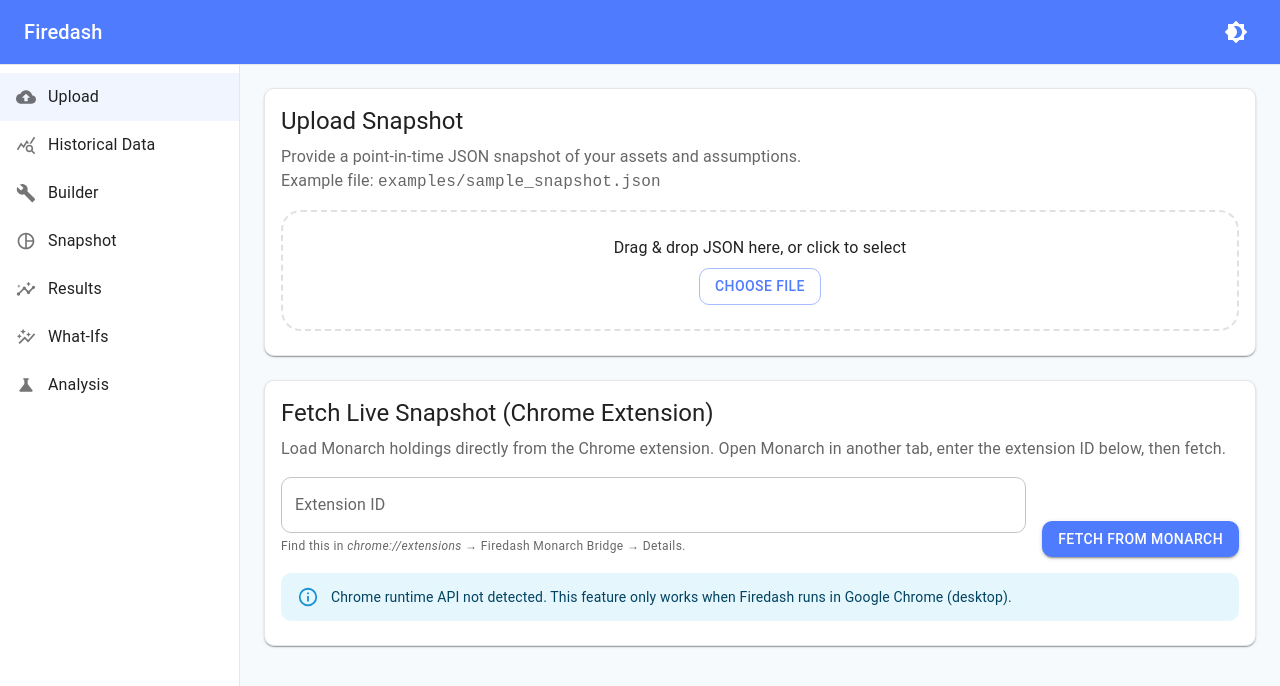
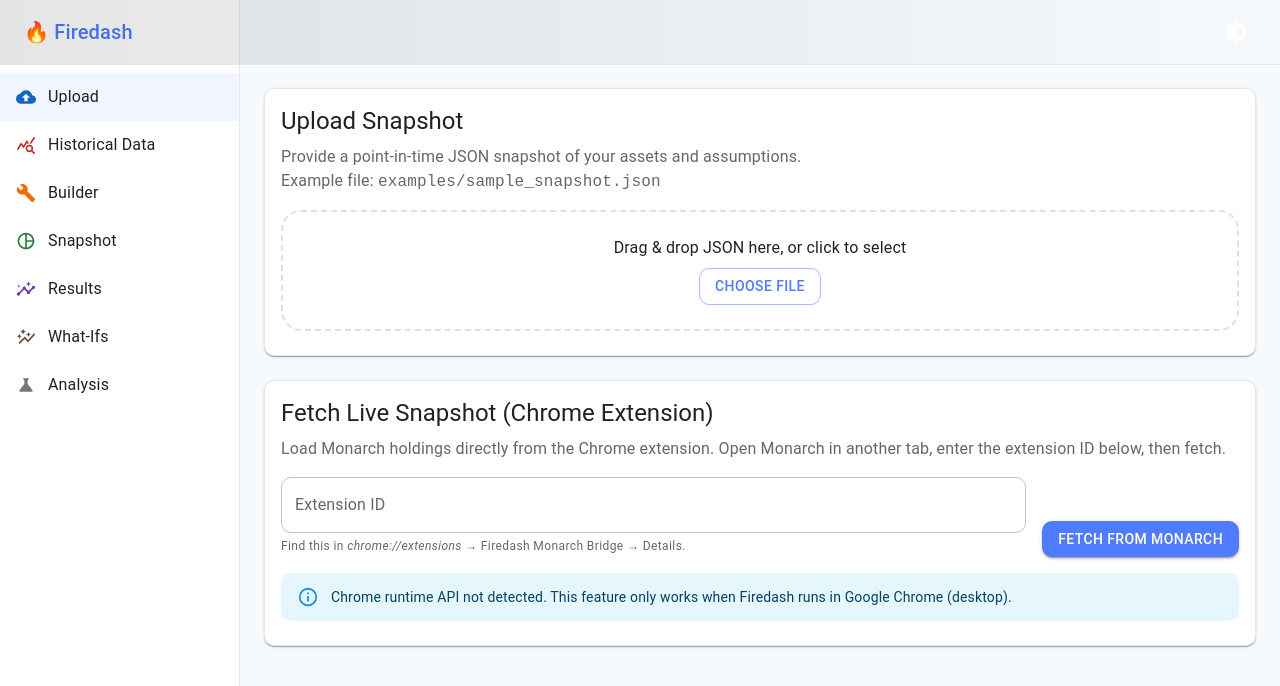
Before and after one commit to codeandcodes/firedash, a React (Vite) app: page /upload in a window 1280 px wide. Shown: the top 686 px of the page. Built offline with nearby package versions, Linux system fonts and the light colour scheme.

Commit message:
restyle a bit

```diff
--- a/src/components/Layout.tsx
+++ b/src/components/Layout.tsx
@@ -13,16 +13,17 @@
 import InsightsIcon from '@mui/icons-material/Insights'
 import AutoGraphIcon from '@mui/icons-material/AutoGraph'
 import ScienceIcon from '@mui/icons-material/Science';
+import { SECTION_COLORS } from '../utils/sectionColors';
 
 const drawerWidth = 240
 const navItems = [
-  { to: '/upload', label: 'Upload', icon: <CloudUploadIcon fontSize="small" /> },
-  { to: '/historical', label: 'Historical Data', icon: <QueryStatsIcon fontSize="small" /> },
-  { to: '/builder', label: 'Builder', icon: <BuildIcon fontSize="small" /> },
-  { to: '/snapshot', label: 'Snapshot', icon: <PieChartOutlineIcon fontSize="small" /> },
-  { to: '/results', label: 'Results', icon: <InsightsIcon fontSize="small" /> },
-  { to: '/what-ifs', label: 'What‑Ifs', icon: <AutoGraphIcon fontSize="small" /> },
-  { to: '/analysis', label: 'Analysis', icon: <ScienceIcon fontSize="small" /> }
+  { to: '/upload', label: 'Upload', icon: <CloudUploadIcon fontSize="small" />, color: SECTION_COLORS.accounts },
+  { to: '/historical', label: 'Historical Data', icon: <QueryStatsIcon fontSize="small" />, color: SECTION_COLORS.expenses },
+  { to: '/builder', label: 'Builder', icon: <BuildIcon fontSize="small" />, color: SECTION_COLORS.contributions },
+  { to: '/snapshot', label: 'Snapshot', icon: <PieChartOutlineIcon fontSize="small" />, color: SECTION_COLORS.realEstate },
+  { to: '/results', label: 'Results', icon: <InsightsIcon fontSize="small" />, color: SECTION_COLORS.retirement },
+  { to: '/what-ifs', label: 'What‑Ifs', icon: <AutoGraphIcon fontSize="small" />, color: SECTION_COLORS.social },
+  { to: '/analysis', label: 'Analysis', icon: <ScienceIcon fontSize="small" />, color: SECTION_COLORS.assumptions }
 ]
 
 export const Layout: React.FC<React.PropsWithChildren> = ({ children }) => {
@@ -39,7 +40,7 @@
         {navItems.map((item) => (
           <ListItem key={item.to} disablePadding>
             <ListItemButton component={Link} to={item.to} selected={pathname === item.to} onClick={() => setMobileOpen(false)}>
-              {item.icon && <ListItemIcon sx={{ minWidth: 32 }}>{item.icon}</ListItemIcon>}
+              {item.icon && <ListItemIcon sx={{ minWidth: 32, color: item.color }}>{item.icon}</ListItemIcon>}
               <ListItemText primary={item.label} />
             </ListItemButton>
           </ListItem>
@@ -51,12 +52,12 @@
   return (
     <Box sx={{ display: 'flex' }}>
       <CssBaseline />
-      <AppBar position="fixed" sx={{ zIndex: (t) => t.zIndex.drawer + 1 }}>
+      <AppBar position="fixed" sx={{ zIndex: (t) => t.zIndex.drawer + 1, background: 'linear-gradient(to right, rgba(0,0,0,0.1), rgba(0,0,0,0))', boxShadow: 'none' }}>
         <Toolbar>
           <IconButton color="inherit" edge="start" onClick={() => setMobileOpen(!mobileOpen)} sx={{ mr: 2, display: { sm: 'none' } }}>
             <MenuIcon />
           </IconButton>
-          <Typography variant="h6" noWrap component="div" sx={{ flexGrow: 1 }}>Firedash</Typography>
+          <Typography variant="h6" noWrap component="div" sx={{ flexGrow: 1, color: '#fff' }}>🔥</Typography>
           <IconButton color="inherit" onClick={toggle}>
             {theme.palette.mode === 'dark' ? <Brightness7Icon /> : <Brightness4Icon />}
           </IconButton>
```
